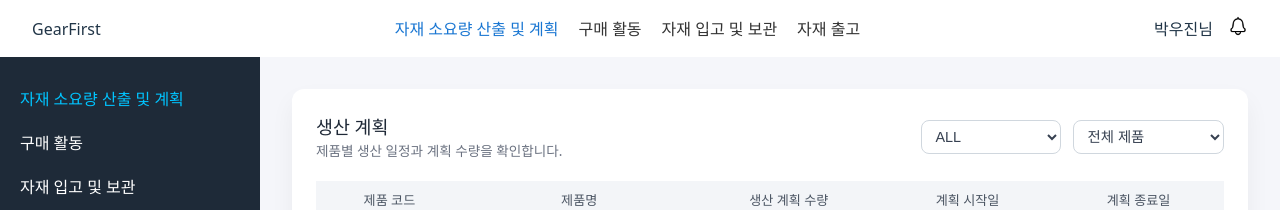
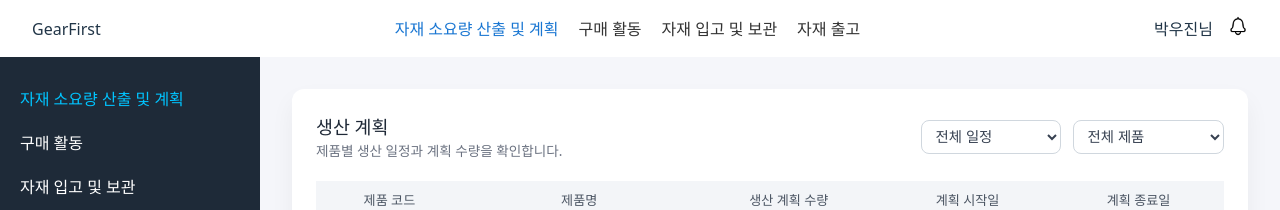
Before and after one commit to Gear-First/Web-FE, a React (Vite) app: page /mrp in a window 1280 px wide. Shown: the top 210 px of the page. Built offline with nearby package versions, Linux system fonts and the light colour scheme.

Commit message:
feat: 생산 계획 필터 수정

```diff
--- a/src/pages/MRPPage.tsx
+++ b/src/pages/MRPPage.tsx
@@ -42,8 +42,8 @@ const MRPPage: React.FC = () => {
                 onChange={(event) => setSelectedDate(event.target.value)}
               >
                 {dateOptions.map((date) => (
-                  <option key={date} value={date}>
-                    {date}
+                  <option key={date.value} value={date.value}>
+                    {date.label}
                   </option>
                 ))}
               </Select>
--- a/src/viewmodels/MRPViewModel.ts
+++ b/src/viewmodels/MRPViewModel.ts
@@ -53,7 +53,9 @@ export const useMRPViewModel = () => {
     const dates = Array.from(
       new Set(PLAN_DATA.map((plan) => plan.plannedStartDate))
     );
-    return ["ALL", ...dates];
+    return [{ value: "ALL", label: "전체 일정" }].concat(
+      dates.map((date) => ({ value: date, label: date }))
+    );
   }, []);
 
   const productOptions = useMemo(() => {
```
